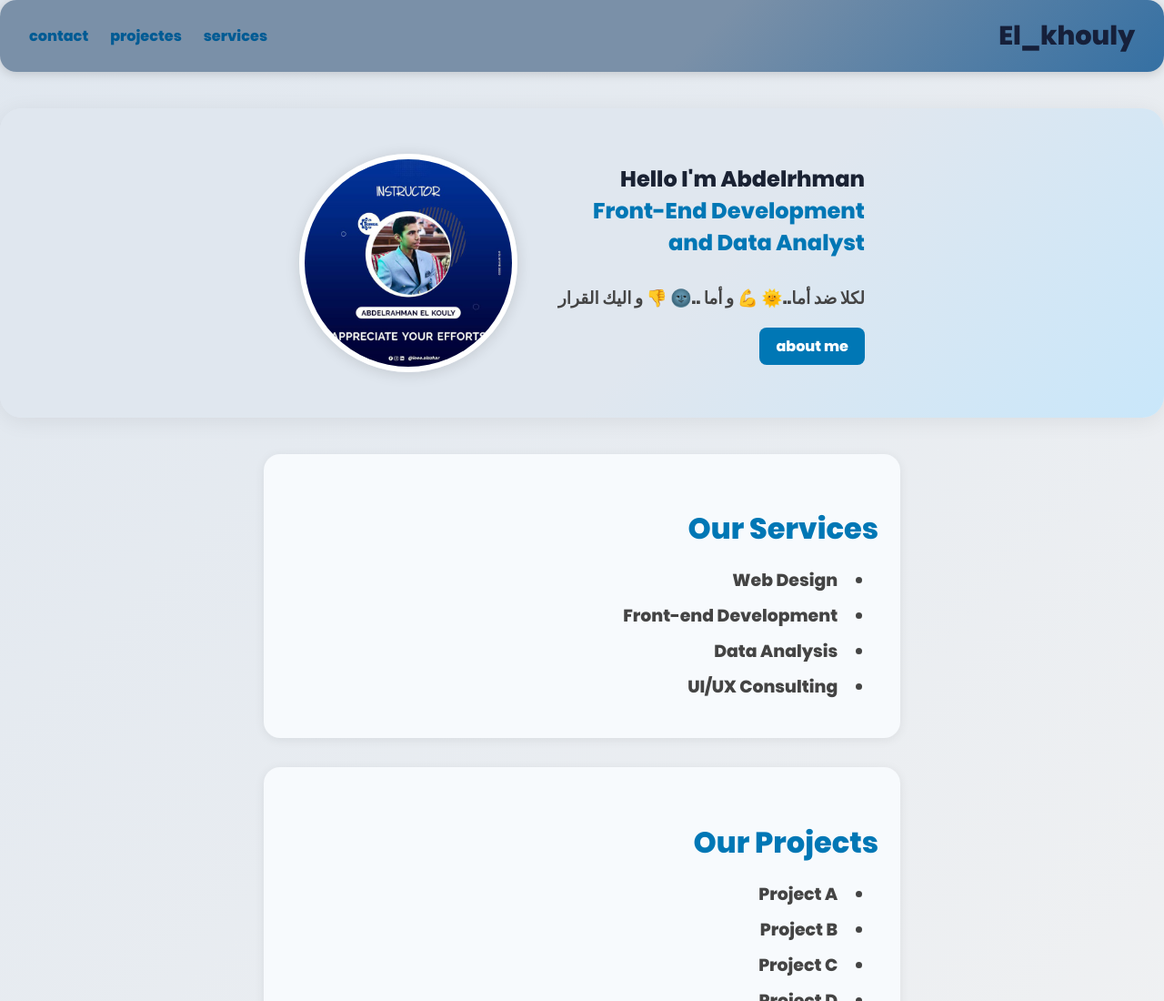
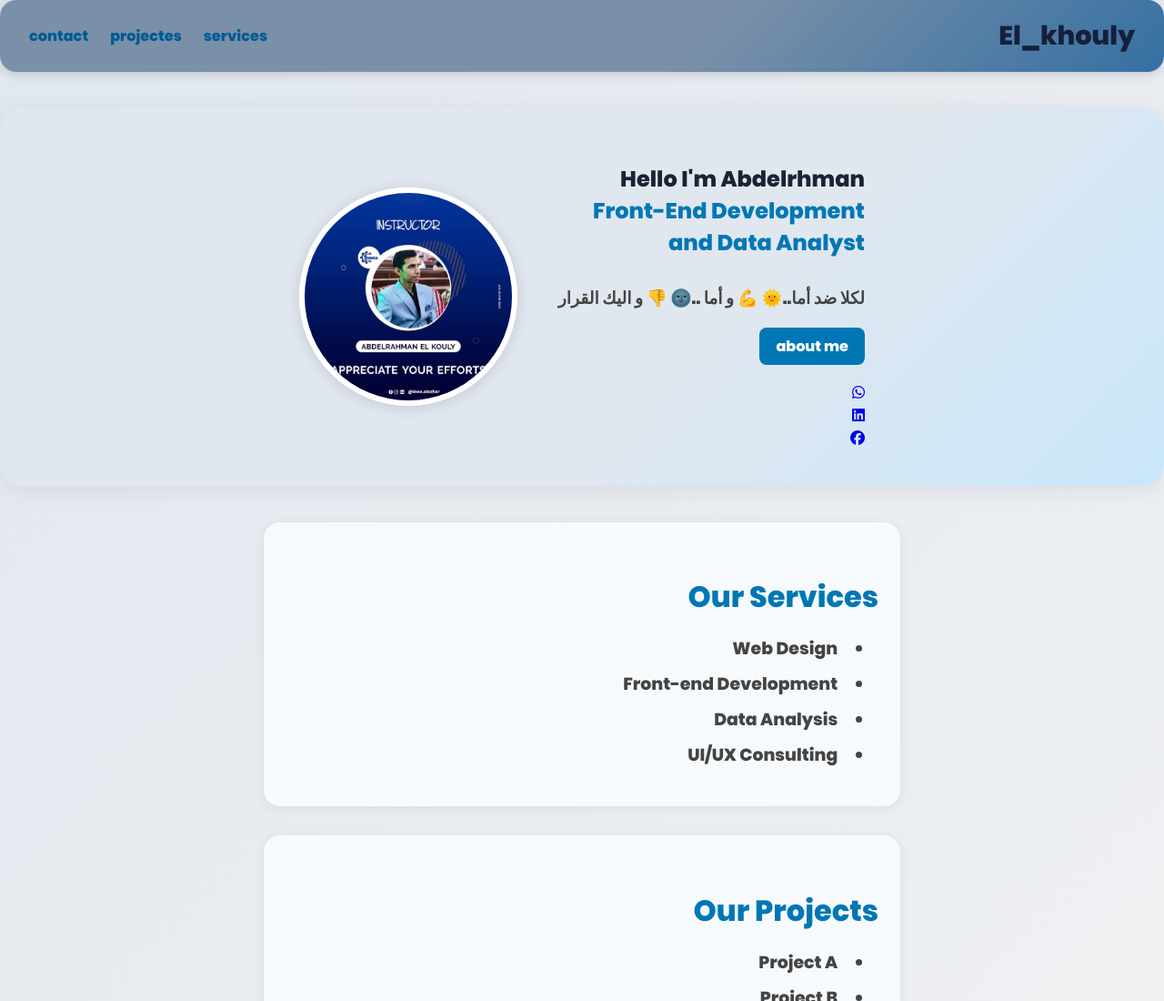
Before and after one commit to Elk7ouly/My_website, a plain HTML site: page index.html in a window 1280 px wide. Shown: the top 1100 px of the page at 91% size. Drawn offline with Linux system fonts and the light colour scheme.

Commit message:
add font awesome

```diff
--- a/index.html
+++ b/index.html
@@ -4,7 +4,7 @@
     <meta charset="UTF-8">
     <meta name="viewport" content="width=device-width, initial-scale=1.0">
     <title>My Website</title>
-    <!-- <link rel="stylesheet" href="https://cdnjs.cloudflare.com/ajax/libs/font-awesome/6.7.2/css/all.min.css"> -->
+    <link rel="stylesheet" href="https://cdnjs.cloudflare.com/ajax/libs/font-awesome/6.7.2/css/all.min.css">
     <link rel="stylesheet" href="styles.css">
 
 </head>
```
